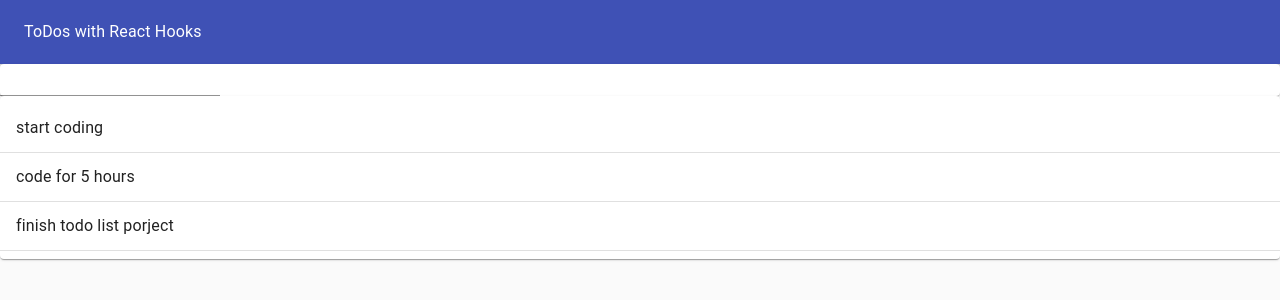
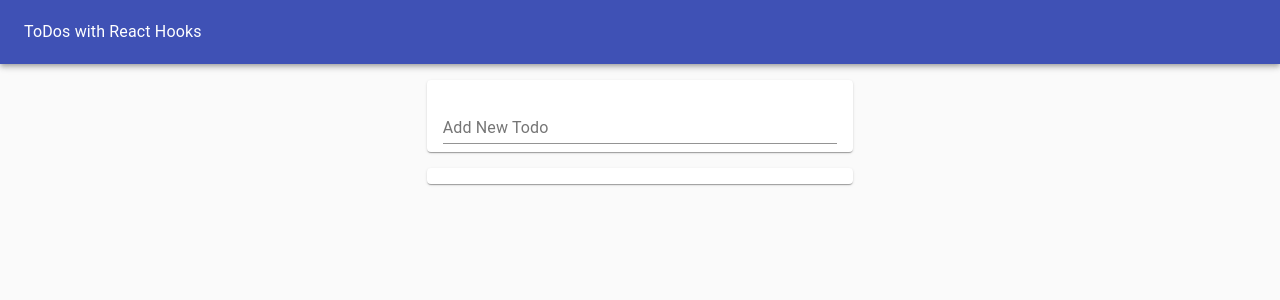
Before and after one commit to Vasily93/todo-list-react-hooks, a React (Create React App) app: page / in a window 1280 px wide. Shown: the top 300 px of the page. Built offline with nearby package versions, Linux system fonts and the light colour scheme.

Commit message:
finished delete and toggle complete features

```diff
--- a/package.json
+++ b/package.json
@@ -4,12 +4,14 @@
   "private": true,
   "dependencies": {
     "@material-ui/core": "^4.12.3",
+    "@material-ui/icons": "^4.11.2",
     "@testing-library/jest-dom": "^5.14.1",
     "@testing-library/react": "^11.2.7",
     "@testing-library/user-event": "^12.8.3",
     "react": "^17.0.2",
     "react-dom": "^17.0.2",
     "react-scripts": "4.0.3",
+    "uuid": "^8.3.2",
     "web-vitals": "^1.1.2"
   },
   "scripts": {
--- /dev/null
+++ b/src/Todo.js
@@ -0,0 +1,38 @@
+import React from 'react';
+import {
+    ListItem,
+    ListItemText,
+    Divider,
+    Checkbox,
+    IconButton,
+    ListItemSecondaryAction,
+} from '@material-ui/core';
+import { Delete, Edit } from '@material-ui/icons';
+
+function Todo({task, completed, removeTodo, id, toggle}) {
+
+    return (
+        <>
+        <ListItem>
+            <Checkbox checked={completed} onClick={() => toggle(id)} />
+            <ListItemText style={{textDecoration: completed ? 'line-through' : 'none'}}>
+                {task}
+            </ListItemText>
+            <ListItemSecondaryAction>
+                <IconButton aria-label='Delete'
+                    onClick={() => {
+                        removeTodo(id)
+                    }}>
+                    <Delete />
+                </IconButton>
+                <IconButton  aria-label='Edit'>
+                    <Edit />
+                </IconButton>
+            </ListItemSecondaryAction>
+        </ListItem>
+        <Divider/>
+        </>
+    )
+}
+
+export default Todo;
--- a/src/TodoApp.js
+++ b/src/TodoApp.js
@@ -1,17 +1,27 @@
 import React, {useState} from 'react';
-import { Typography, Paper, AppBar, Toolbar } from '@material-ui/core';
+import { Typography, Paper, AppBar, Toolbar, Grid } from '@material-ui/core';
+import {v4 as uuid4} from 'uuid';
 import TodoList from './TodoList.js';
 import TodoForm from './TodoForm.js';
 
 function TodoApp(prpos) {
-    const initialTodos = [
-        {id:1, task: 'start coding', completed: true},
-        {id:2, task: 'code for 5 hours', completed: false},
-        {id:3, task: 'finish todo list porject', completed: false}
-    ];
-    const [todos, setTodos] = useState(initialTodos);
+    const [todos, setTodos] = useState([]);
+
     const addTodo = newTodoText => {
-        setTodos([...todos, {id: 4, task: newTodoText, completed: false }])
+        setTodos([...todos, {id: uuid4(), task: newTodoText, completed: false }])
+    }
+
+    const removeTodo = todoId => {
+        const updatedTodos = todos.filter(todo => todo.id !== todoId);
+        setTodos(updatedTodos);
+    }
+
+    const toggleCompleted = todoId => {
+        const updatedTodos = todos.map(todo =>
+            todo.id === todoId ? {...todo, completed: !todo.completed} : todo
+            );
+        setTodos(updatedTodos)
+        //changes the state but doesn't refresh the todo list
     }
 
     return(
@@ -29,8 +39,12 @@ function TodoApp(prpos) {
                     <Typography color='inherit'>ToDos with React Hooks</Typography>
                 </Toolbar>
             </AppBar>
-            <TodoForm addTodo={addTodo} />
-            <TodoList todos={todos}/>
+            <Grid container  justifyContent="center" style={{margonTop: '1rem'}}>
+                <Grid item xs={11} md={8} lg={4}>
+                    <TodoForm addTodo={addTodo} />
+                    <TodoList todos={todos} removeTodo={removeTodo} toggleCompleted={toggleCompleted}/>
+                </Grid>
+            </Grid>
         </Paper>
     )
 }
--- a/src/TodoForm.js
+++ b/src/TodoForm.js
@@ -1,17 +1,22 @@
 import React from 'react';
-import {Paper, TextField, Button} from '@material-ui/core';
+import {Paper, TextField} from '@material-ui/core';
 import useInputState from './hooks/useInputState';
 
 function TodoForm(props) {
     const [value, handleChange, reset] = useInputState('');
     return(
-        <Paper>
+        <Paper style={{margin: '1rem 0', padding: '0 1rem'}}>
             <form onSubmit={(e) => {
                 e.preventDefault()
                 props.addTodo(value);
                 reset()
             }}>
-                <TextField value={value}  onChange={handleChange} />
+                <TextField value={value}
+                    onChange={handleChange}
+                    margin='normal'
+                    label='Add New Todo'
+                    fullWidth
+                />
             </form>
         </Paper>
     )
--- a/src/TodoList.js
+++ b/src/TodoList.js
@@ -1,19 +1,19 @@
 import React from 'react';
-import {Paper, List, Divider, ListItem, ListItemText} from '@material-ui/core';
+import {Paper, List} from '@material-ui/core';
+import Todo from './Todo';
 
 function TodoList(props) {
     return(
         <Paper>
             <List>
             {props.todos.map(todo => (
-                <>
-                <ListItem key={todo.id}>
-                    <ListItemText>
-                        {todo.task}
-                    </ListItemText>
-                </ListItem>
-                <Divider />
-                </>
+                <Todo key={todo.id}
+                    id={todo.id}
+                    task={todo.task}
+                    completed={todo.completed}
+                    removeTodo={props.removeTodo}
+                    toggle={props.toggleCompleted}
+                />
             ))}
             </List>
         </Paper>
```
Also changed, not shown: 1 other file (tests, documents, lock files or other folders).
